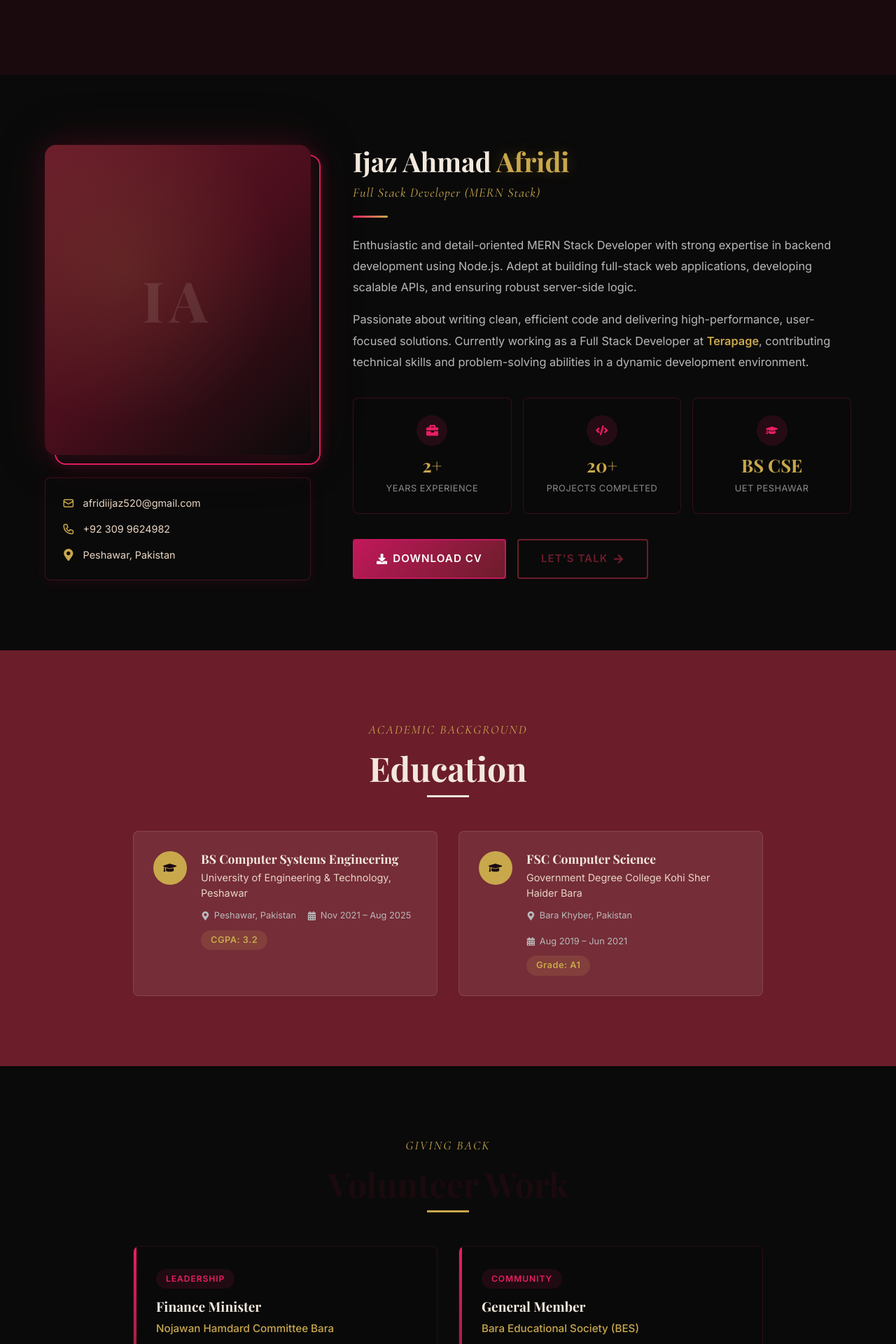
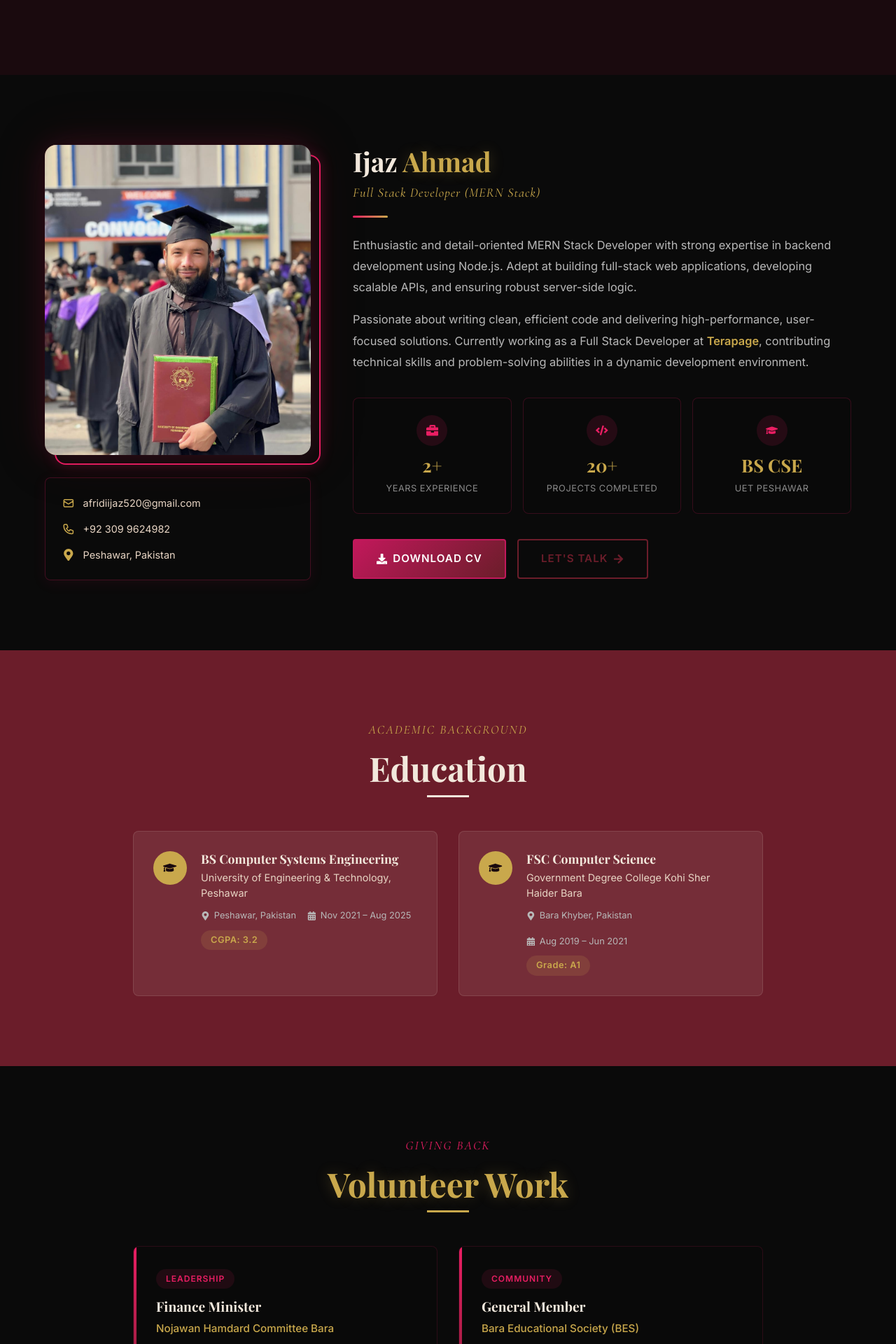
Before and after one commit to afridiijaz/ijaz-ahmad-portfolio, a React (Vite) app: page /about in a window 1280 px wide. Shown: the part 271-2191 px from the top of the page at 70% size. Built offline with nearby package versions, Linux system fonts and the light colour scheme; a web font is replaced by a local one.

Commit message:
home and about page is now updated and stylized

```diff
--- a/src/pages/About/About.css
+++ b/src/pages/About/About.css
@@ -13,6 +13,15 @@
 
 .about__volunteer {
   background-color: #0A0A0A;
+}
+
+.about__volunteer .section-header h2 {
+  color: var(--color-accent);
+  text-shadow: 0 0 20px rgba(201, 168, 76, 0.3);
+}
+
+.about__volunteer .section-subtitle {
+  color: var(--color-pink);
 }
 
 /* Hero Banner */
@@ -74,6 +83,15 @@
   font-weight: 800;
   color: rgba(242, 232, 220, 0.12);
   letter-spacing: 8px;
+}
+
+.about__image-photo {
+  width: 100%;
+  height: 100%;
+  object-fit: cover;
+  object-position: center top;
+  position: relative;
+  z-index: 1;
 }
 
 .about__image-accent {
--- a/src/pages/About/About.jsx
+++ b/src/pages/About/About.jsx
@@ -77,7 +77,11 @@ const About = () => {
             >
               <div className="about__image-card">
                 <div className="about__image-placeholder">
-                  <span className="about__image-initials">IA</span>
+                  <img
+                    src="/ijazprofile.jpeg"
+                    alt="Ijaz Ahmad"
+                    className="about__image-photo"
+                  />
                 </div>
                 <div className="about__image-accent"></div>
               </div>
@@ -108,7 +112,7 @@ const About = () => {
               variants={fadeInUp}
             >
               <h3 className="about__name">
-                Ijaz Ahmad <span className="about__name-accent">Afridi</span>
+                Ijaz <span className="about__name-accent">Ahmad</span>
               </h3>
               <p className="about__role">Full Stack Developer (MERN Stack)</p>
 
@@ -149,7 +153,7 @@ const About = () => {
 
               {/* Actions */}
               <div className="about__actions">
-                <a href="/resume.pdf" download className="btn btn-primary">
+                <a href="/Ijaz_Ahmad_CV.pdf" download="Ijaz_Ahmad_CV.pdf" className="btn btn-primary">
                   <FaDownload /> Download CV
                 </a>
                 <Link to="/contact" className="btn btn-outline">
```
